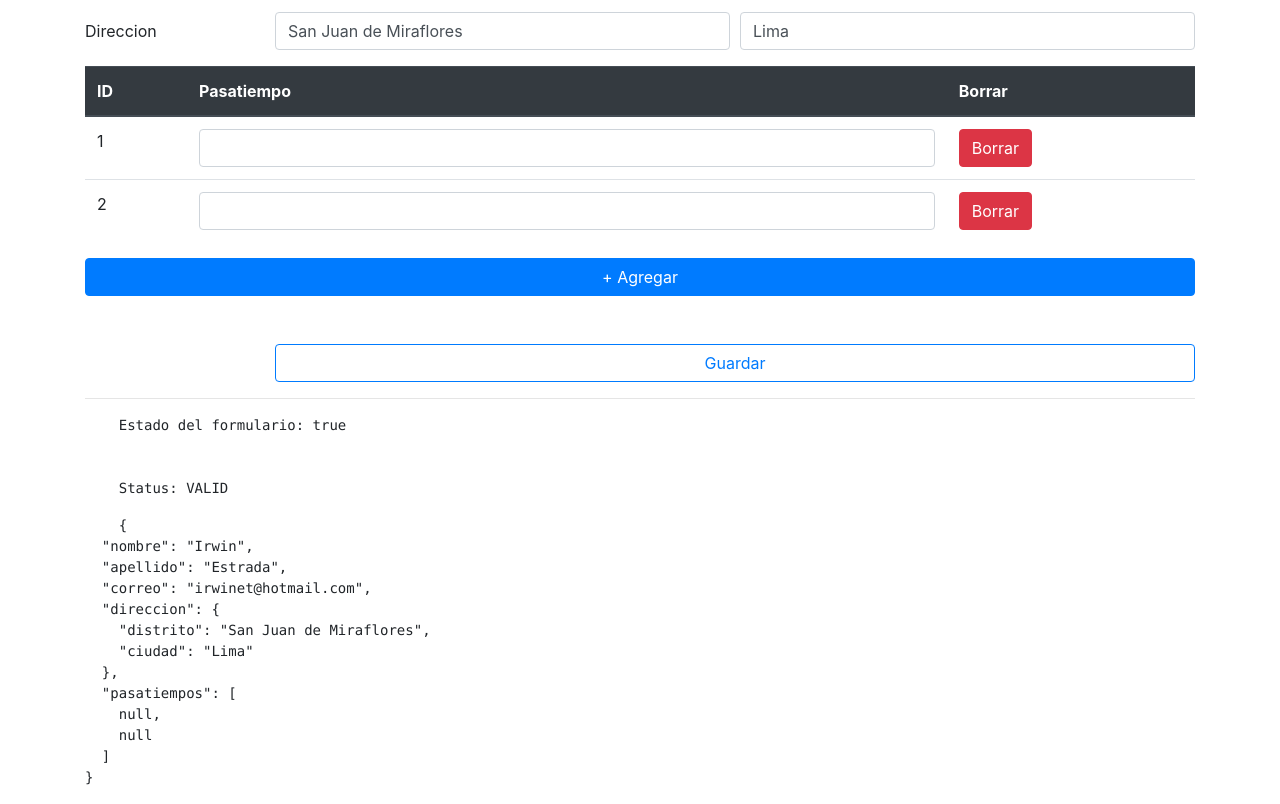
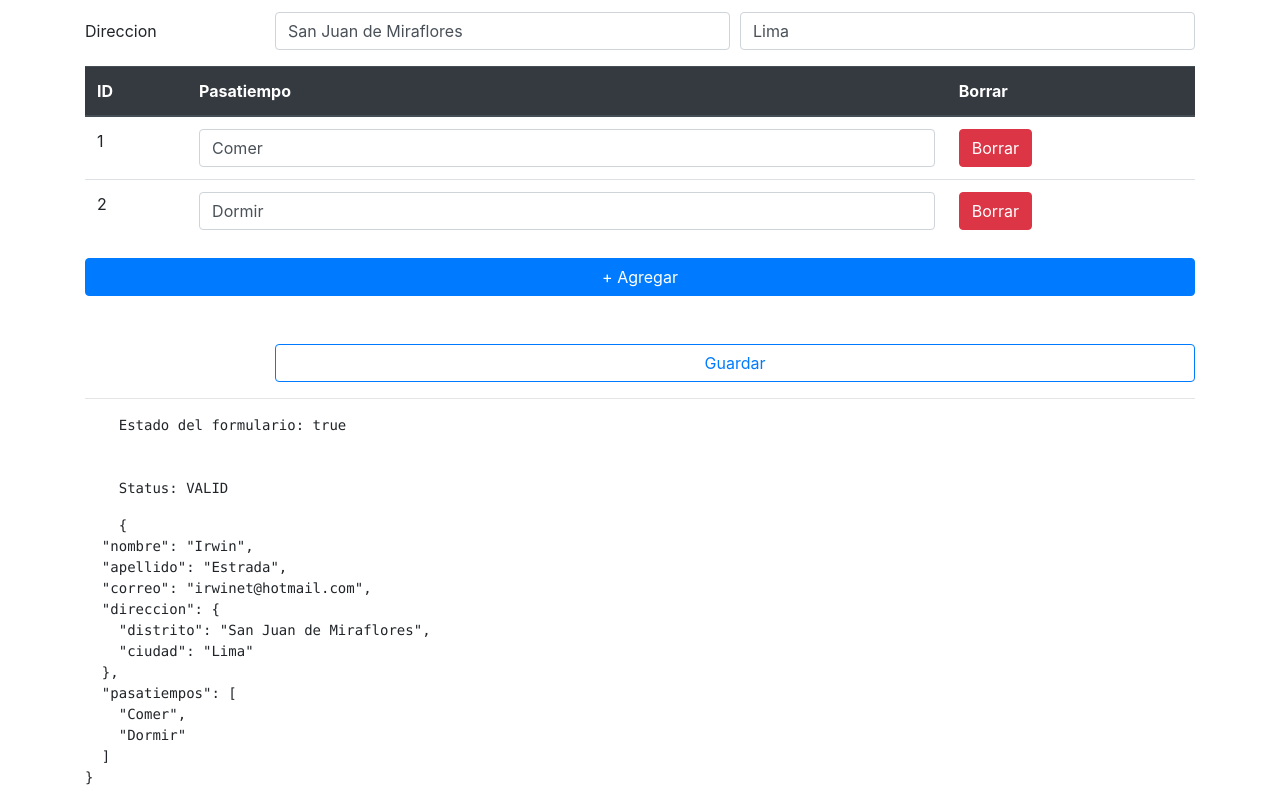
Before and after one commit to irwinet/app_angular_formularios, an Angular app: page /reactivo in a window 1280 px wide. Shown: the part 260-1064 px from the top of the page. Built offline with nearby package versions, Linux system fonts and the light colour scheme.

Commit message:
Implementation Create And Remove Reactive

```diff
--- a/src/app/pages/reactive/reactive.component.html
+++ b/src/app/pages/reactive/reactive.component.html
@@ -62,13 +62,13 @@
                             <input type="text" class="form-control" [formControlName]="i">
                         </td>
                         <td>
-                            <button class="btn btn-danger">Borrar</button>
+                            <button (click)="borrarPasatiempo(i)" class="btn btn-danger">Borrar</button>
                         </td>
                     </tr>
                 </tbody>
             </table>
 
-            <button class="btn btn-primary mt-3 mb-5 btn-block" type="button">+ Agregar</button>
+            <button (click)="agregarPasatiempo()" class="btn btn-primary mt-3 mb-5 btn-block" type="button">+ Agregar</button>
         </div>
     </div>
 
--- a/src/app/pages/reactive/reactive.component.ts
+++ b/src/app/pages/reactive/reactive.component.ts
@@ -51,9 +51,7 @@
         distrito: ['', Validators.required],
         ciudad: ['', Validators.required]
       }),
-      pasatiempos: this.fb.array([
-        [],[]
-      ])
+      pasatiempos: this.fb.array([])
     });
   }
 
@@ -77,6 +75,16 @@
         ciudad: 'Lima'
       }
     });
+
+    ['Comer', 'Dormir'].forEach(valor => this.pasatiempos.push(this.fb.control(valor)));
+  }
+
+  agregarPasatiempo(){
+    this.pasatiempos.push(this.fb.control(''));
+  }
+
+  borrarPasatiempo(i: number){
+    this.pasatiempos.removeAt(i);
   }
 
   guardar(){
```
